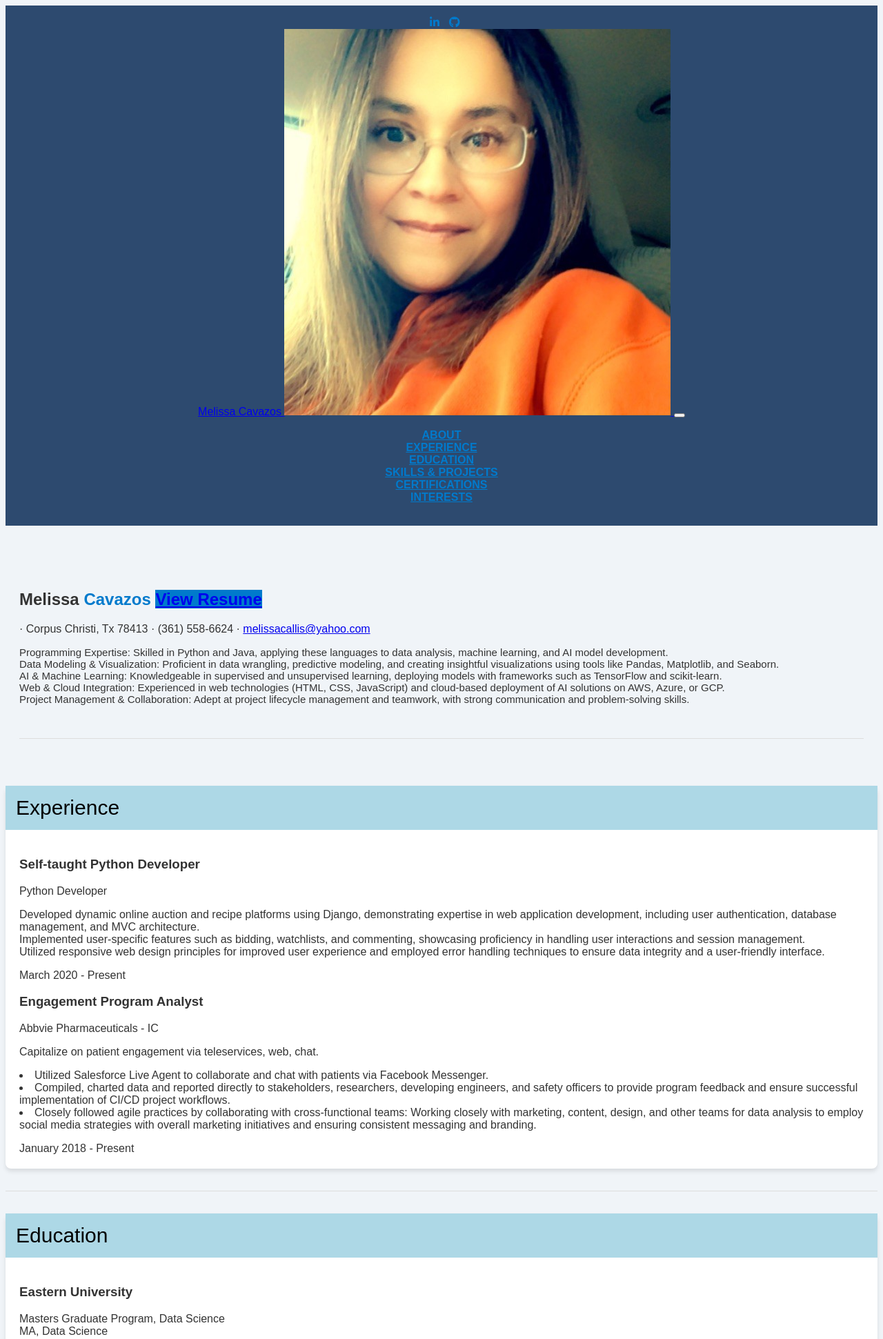
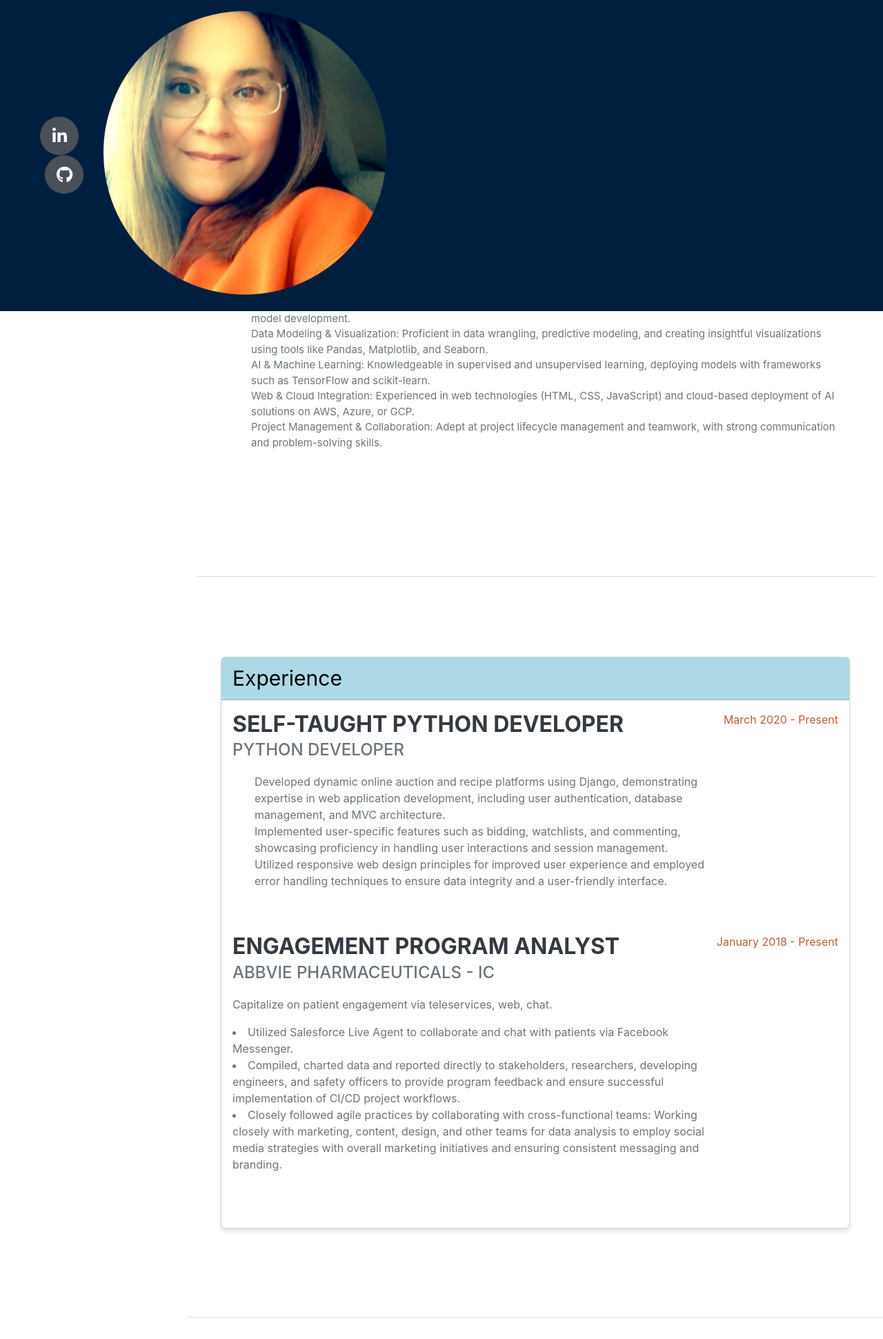
Before and after one commit to melissacallis/codespaces-django, a Django app: template hello_world/templates/index.html in a window 1280 px wide; the page is wider, and only the part inside the window is pictured. Shown: the top 1941 px of that part at 69% size. Run offline with Django 4.2, Linux system fonts and the light colour scheme; the template is opened without the code that fills it, so the values that code supplies are empty; some libraries are stand-ins or nearby versions; some web fonts are replaced.

Commit message:
changed css to style1

```diff
--- a/hello_world/templates/index.html
+++ b/hello_world/templates/index.html
@@ -18,7 +18,7 @@
         <link href="https://fonts.googleapis.com/css?family=Saira+Extra+Condensed:500,700" rel="stylesheet" type="text/css" />
         <link href="https://fonts.googleapis.com/css?family=Muli:400,400i,800,800i" rel="stylesheet" type="text/css" />
         <!-- Core theme CSS (includes Bootstrap)-->
-        <link href="style/css/styles.css" rel="stylesheet" />
+        <link href="style/css/style1.css" rel="stylesheet" />
 
 
 </head>
```
